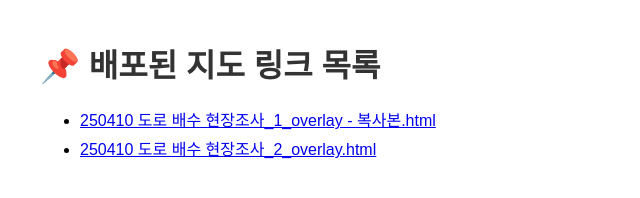
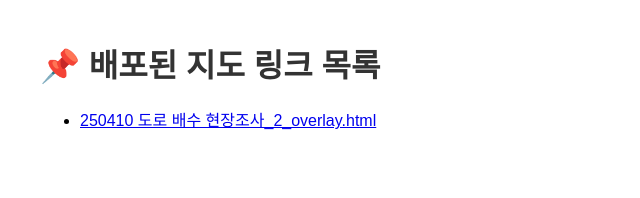
Before and after one commit to TaeW81/photo-map, a plain HTML site: page index.html in a window 1280 px wide. Shown: the whole page, without its empty margins (0-640 px from the left). Drawn offline with Linux system fonts and the light colour scheme.

Commit message:
📍 자동 배포: html 및 index.html 업데이트

```diff
--- a/index.html
+++ b/index.html
@@ -13,7 +13,6 @@
 <body>
     <h1>📌 배포된 지도 링크 목록</h1>
     <ul>
-        <li><a href="http://taew81.github.io/photo-map/250410%20도로%20배수%20현장조사_1_overlay%20-%20복사본.html" target="_blank">250410 도로 배수 현장조사_1_overlay - 복사본.html</a></li>
         <li><a href="http://taew81.github.io/photo-map/250410%20도로%20배수%20현장조사_2_overlay.html" target="_blank">250410 도로 배수 현장조사_2_overlay.html</a></li>
     </ul>
 </body>
```
Also changed, not shown: 4 other files.
